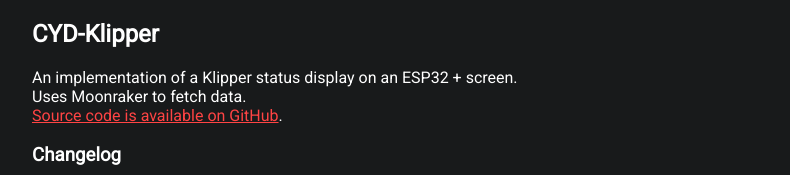
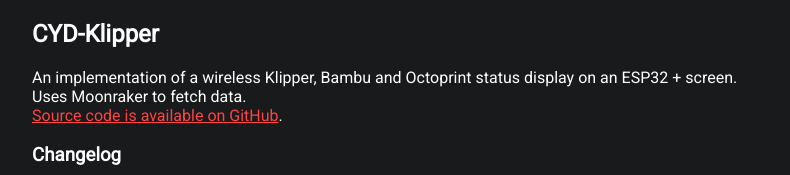
Before and after one commit to suchmememanyskill/CYD-Klipper, a plain HTML site: page _site/index.html in a window 1280 px wide. Shown: the top 175 px of the page, without its empty margins (233-1023 px from the left). Drawn offline with Linux system fonts and the light colour scheme; no server answers; some icons are missing.

Commit message:
Update readme

```diff
--- a/_site/index.html
+++ b/_site/index.html
@@ -71,7 +71,7 @@
 <body>
   <section class="main">
     <h2>CYD-Klipper <span class="iconify" data-icon="mdi-printer-3d" style="color: #F44;"></span></h2>
-    <p>An implementation of a Klipper status display on an ESP32 + screen.<br>Uses Moonraker to fetch data.<br><a href="https://github.com/suchmememanyskill/CYD-Klipper">Source code is available on GitHub</a>.</p>
+    <p>An implementation of a wireless Klipper, Bambu and Octoprint status display on an ESP32 + screen.<br>Uses Moonraker to fetch data.<br><a href="https://github.com/suchmememanyskill/CYD-Klipper">Source code is available on GitHub</a>.</p>
 
     <section class="changelog">
       <h3 id="changelog-header"><span class="iconify" data-icon="mdi-hammer-wrench" style="color: lightgray;"></span> Changelog <span id="changelog-header-version"></span></h3>
```
Also changed, not shown: 1 other file.
